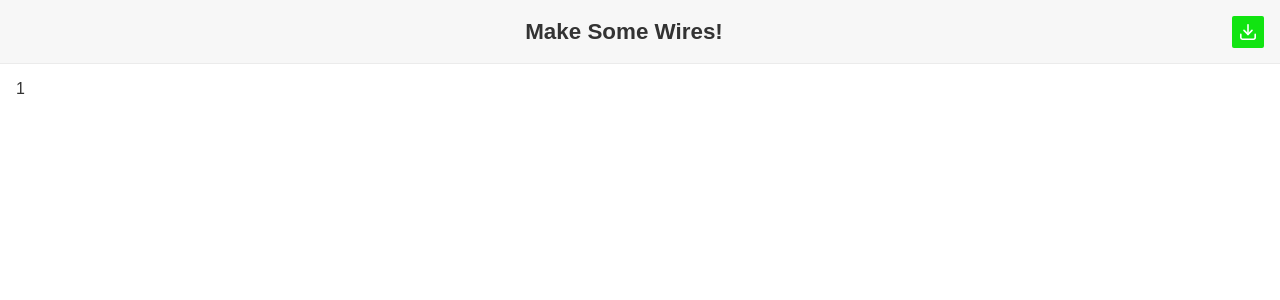
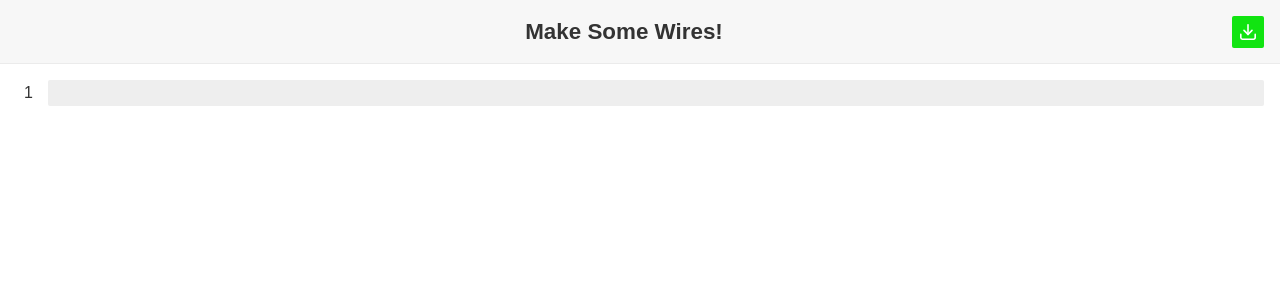
Before and after one commit to Android789515/labels, a React (Vite) app: page / in a window 1280 px wide. Shown: the top 300 px of the page. Built offline with nearby package versions, Linux system fonts and the light colour scheme.

Commit message:
feat: line styles
Signed-off-by: Android789515 <derflug@mailfence.com>

```diff
--- a/src/features/editor/components/line/Line.module.css
+++ b/src/features/editor/components/line/Line.module.css
@@ -6,11 +6,18 @@
    margin: 0;
 }
 
-.lineNumber {
+.lineNumber,
+.lineContent {
+   padding: .25em .5em;
 }
 
 .lineContent {
    cursor: text;
 
+   border-radius: var(--borderRadius);
    outline: none;
 }
+
+.lineContent:focus {
+   background: #eee;
+}
```
